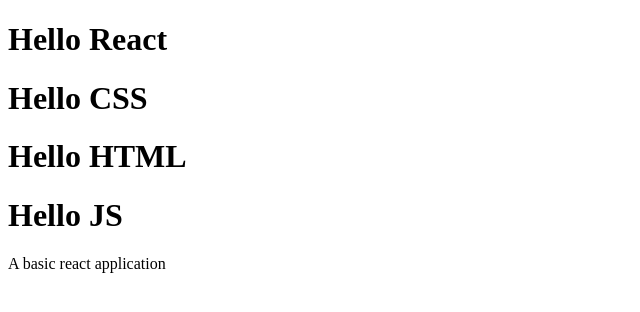
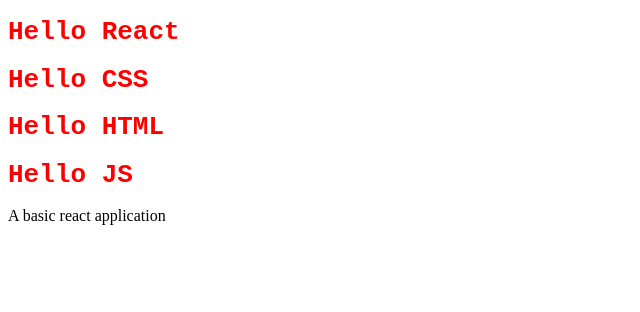
Before and after one commit to vahithabanu/react-fsd56wd2t, a React (Vite) app: page / in a window 1280 px wide. Shown: the top 312 px of the page, without its empty margins (0-640 px from the left). Built offline with nearby package versions, Linux system fonts and the light colour scheme.

Commit message:
inline css added

```diff
--- a/src/components/Hello.jsx
+++ b/src/components/Hello.jsx
@@ -5,7 +5,7 @@ const Hello =(props) =>{
     //javascript code
 //console.log(props);
     return(
-      <h1>Hello {props.name}</h1>
+      <h1 style={{ color:'red',fontFamily:'monospace'}}>Hello {props.name}</h1>
     )
   }
 
```
